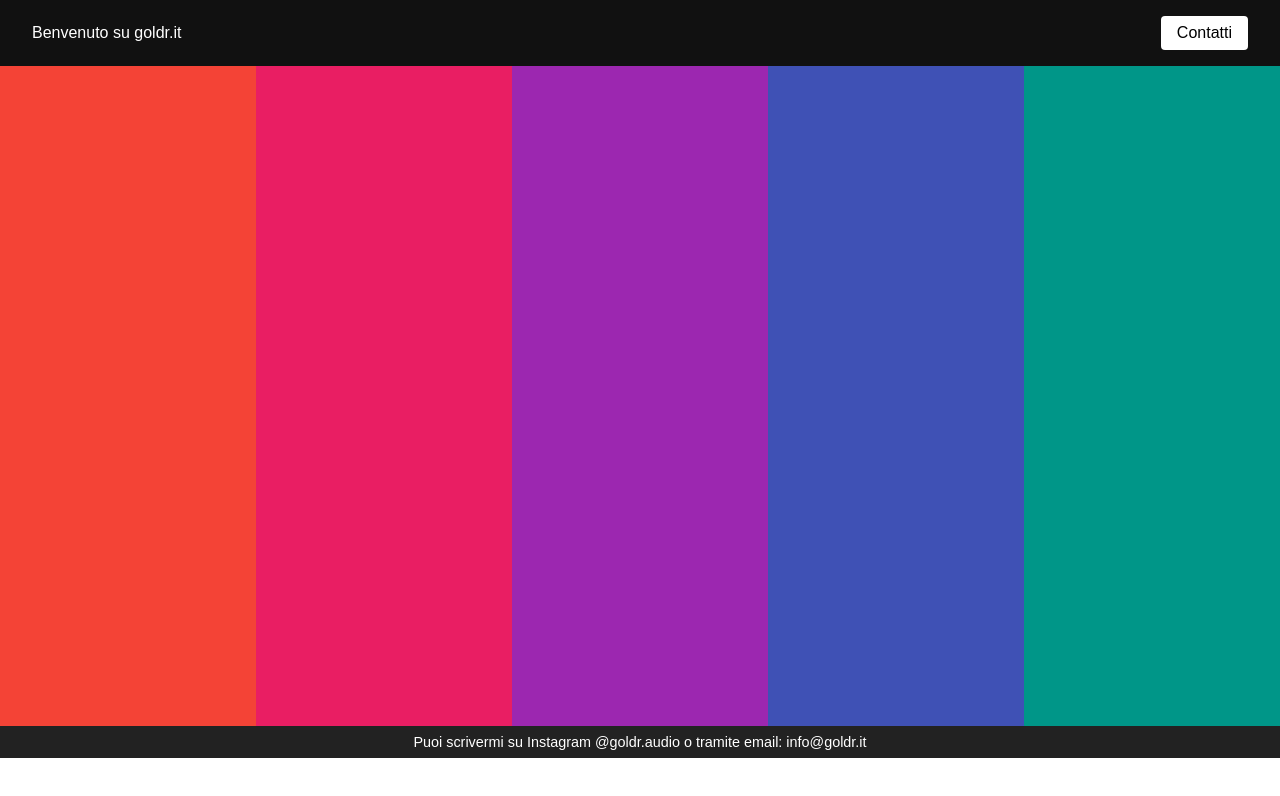
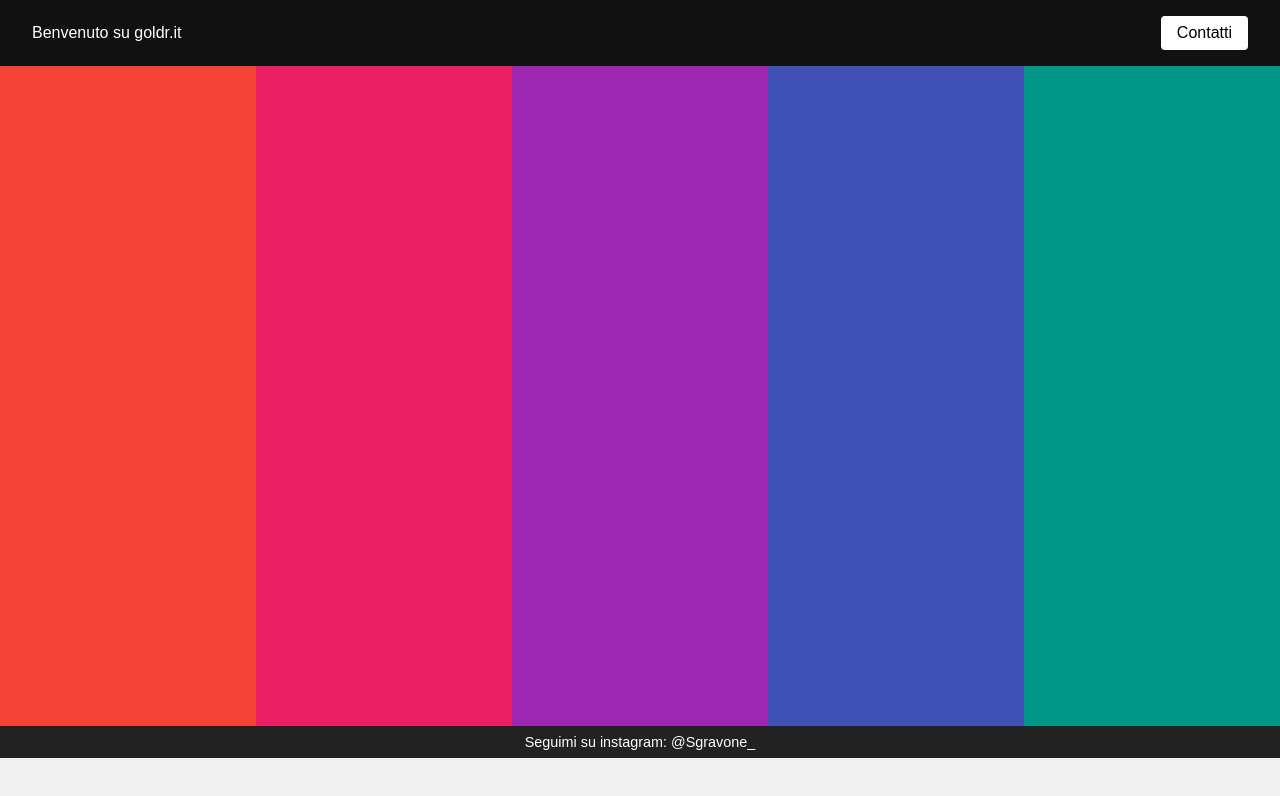
Before and after one commit to Sgravone/goldr-it, a plain HTML site: page index.html in a window 1280 px wide. Drawn offline with Linux system fonts and the light colour scheme.

Commit message:
Update index.html

```diff
--- a/index.html
+++ b/index.html
@@ -10,9 +10,13 @@
       padding: 0;
       box-sizing: border-box;
     }
-    body, html {
+    html {
       height: 100%;
+    }
+    body {
+      min-height: 100vh;
       font-family: sans-serif;
+      background-color: #f0f0f0;
     }
     header {
       background-color: #111;
@@ -31,6 +35,7 @@
     }
     .container {
       display: flex;
+      min-height: 60vh;
       height: calc(100vh - 140px);
       transition: filter 0.3s ease;
     }
@@ -100,7 +105,7 @@
     </div>
   </div>
   <footer id="contatti">
-    Puoi scrivermi su Instagram @goldr.audio o tramite email: info@goldr.it
+    Seguimi su instagram: @Sgravone_
   </footer>
 
   <script>
```
